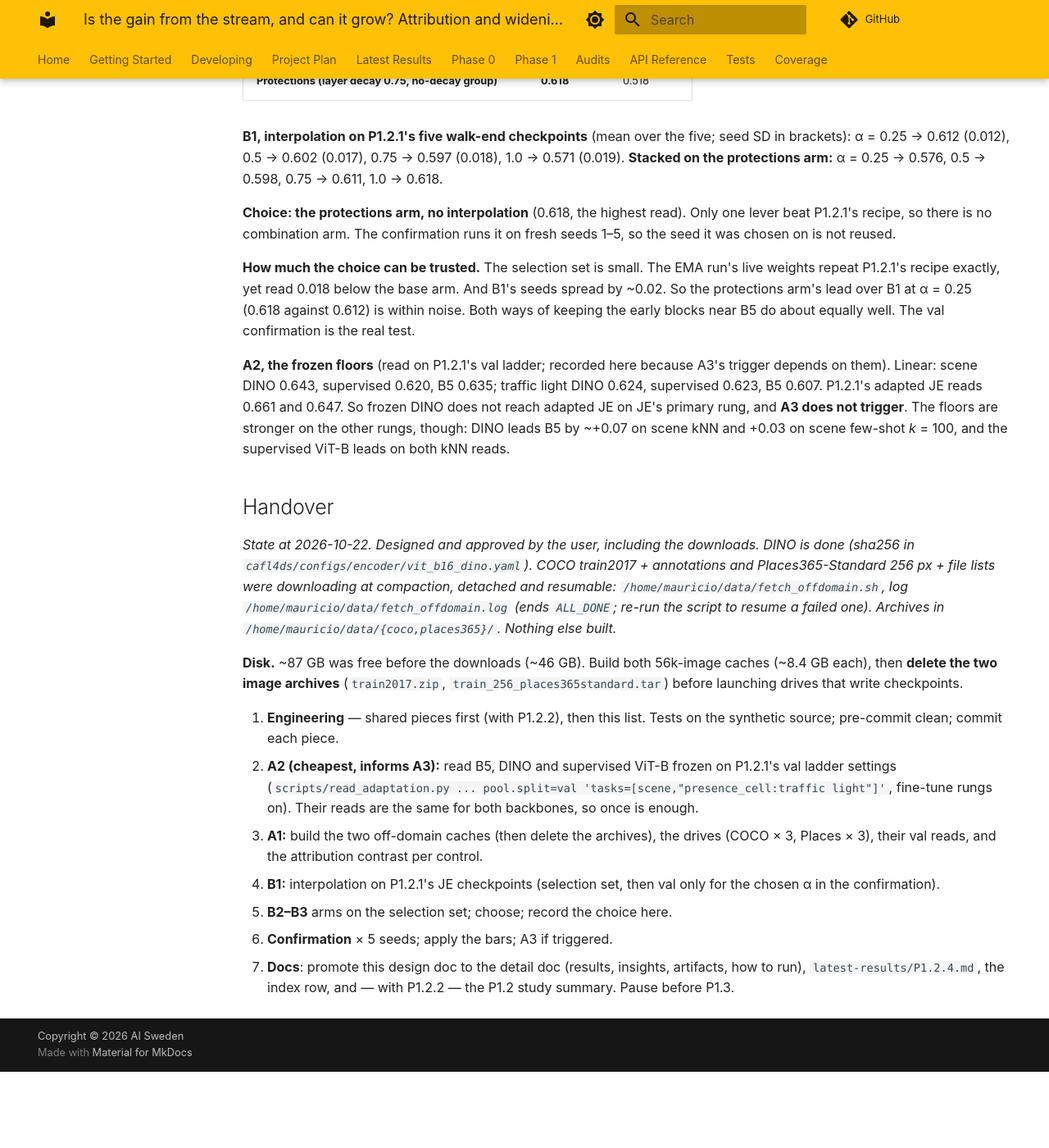
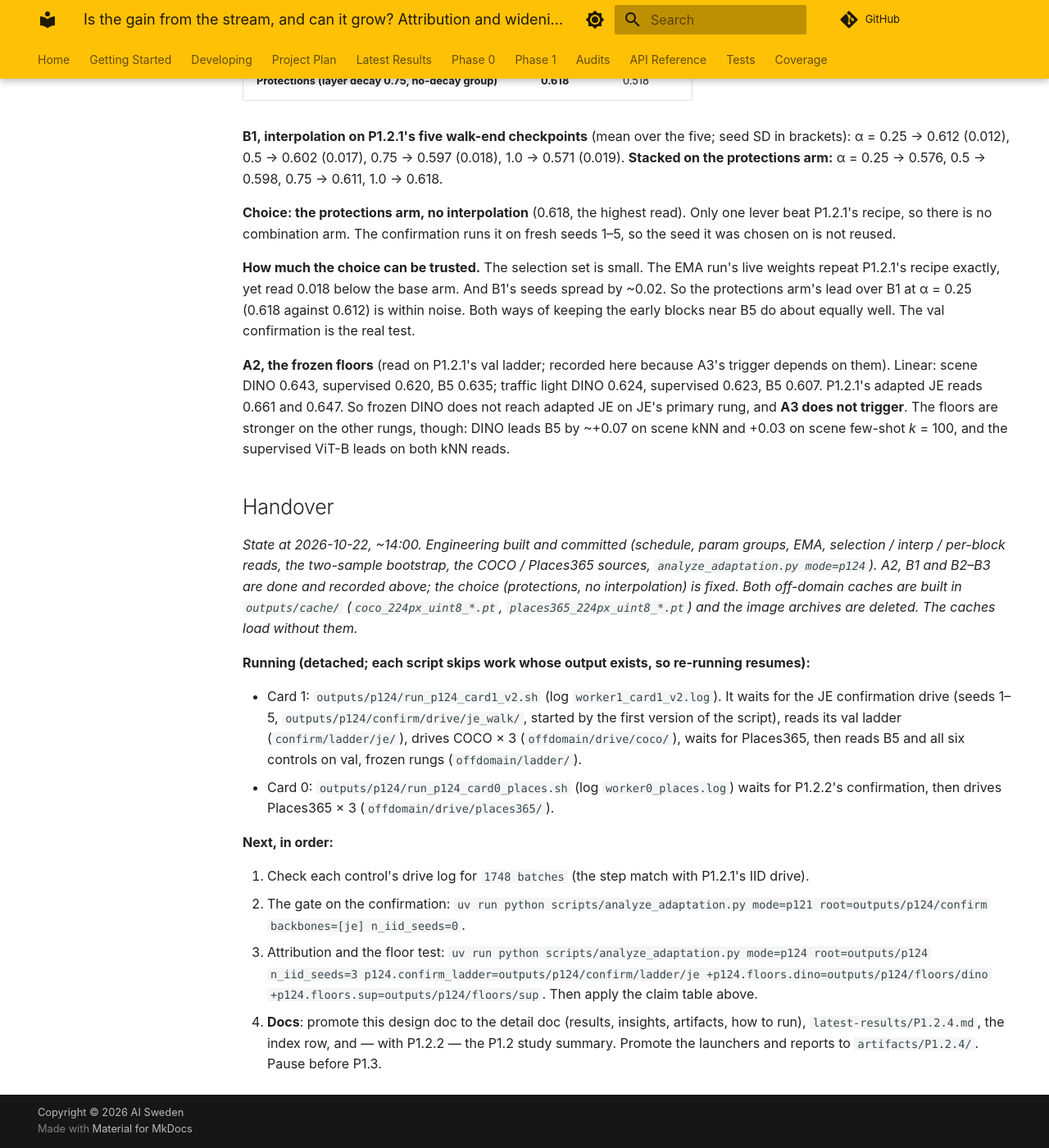
Before and after one commit to aidotse/cafl4ds, an MkDocs documentation site: the page built from docs/experiments/phase1/P1.2.4.md, in a window 1280 px wide and 1400 px high, scrolled down 5382 px. Shown: the whole window at 82% size. Built offline with MkDocs 1.6.1 and Material for MkDocs 9.7.7, drawn with Linux system fonts in a browser that asks for light colours; comment, search, counter and statistics services are not loaded; before the commit the page ends 6689 px from its top, so only the background shows below that.

Commit message:
docs: P1.2.2 / P1.2.4 handovers - confirmations and off-domain controls running
Co-Authored-By: Claude Opus 5.5 <noreply@anthropic.com>

```diff
--- a/docs/experiments/phase1/P1.2.4.md
+++ b/docs/experiments/phase1/P1.2.4.md
@@ -217,25 +217,29 @@ floors are stronger on the other rungs, though: DINO leads B5 by ~+0.07 on scene
 
 ## Handover
 
-*State at 2026-10-22. Designed and approved by the user, including the downloads. DINO is done (sha256 in
-`cafl4ds/configs/encoder/vit_b16_dino.yaml`). COCO train2017 + annotations and Places365-Standard 256 px + file lists
-were downloading at compaction, detached and resumable: `/home/mauricio/data/fetch_offdomain.sh`, log
-`/home/mauricio/data/fetch_offdomain.log` (ends `ALL_DONE`; re-run the script to resume a failed one). Archives in
-`/home/mauricio/data/{coco,places365}/`. Nothing else built.*
+*State at 2026-10-22, ~14:00. Engineering built and committed (schedule, param groups, EMA, selection / interp /
+per-block reads, the two-sample bootstrap, the COCO / Places365 sources, `analyze_adaptation.py mode=p124`). A2, B1 and
+B2–B3 are done and recorded above; the choice (protections, no interpolation) is fixed. Both off-domain caches are built
+in `outputs/cache/` (`coco_224px_uint8_*.pt`, `places365_224px_uint8_*.pt`) and the image archives are deleted. The
+caches load without them.*
 
-**Disk.** ~87 GB was free before the downloads (~46 GB). Build both 56k-image caches (~8.4 GB each), then **delete the
-two image archives** (`train2017.zip`, `train_256_places365standard.tar`) before launching drives that write
-checkpoints.
+**Running (detached; each script skips work whose output exists, so re-running resumes):**
 
-1. **Engineering** — shared pieces first (with P1.2.2), then this list. Tests on the synthetic source; pre-commit clean;
-    commit each piece.
-1. **A2 (cheapest, informs A3):** read B5, DINO and supervised ViT-B frozen on P1.2.1's val ladder settings
-    (`scripts/read_adaptation.py ... pool.split=val 'tasks=[scene,"presence_cell:traffic light"]'`, fine-tune rungs
-    on). Their reads are the same for both backbones, so once is enough.
-1. **A1:** build the two off-domain caches (then delete the archives), the drives (COCO × 3, Places × 3), their val
-    reads, and the attribution contrast per control.
-1. **B1:** interpolation on P1.2.1's JE checkpoints (selection set, then val only for the chosen α in the confirmation).
-1. **B2–B3** arms on the selection set; choose; record the choice here.
-1. **Confirmation** × 5 seeds; apply the bars; A3 if triggered.
+- Card 1: `outputs/p124/run_p124_card1_v2.sh` (log `worker1_card1_v2.log`). It waits for the JE confirmation drive
+    (seeds 1–5, `outputs/p124/confirm/drive/je_walk/`, started by the first version of the script), reads its val ladder
+    (`confirm/ladder/je/`), drives COCO × 3 (`offdomain/drive/coco/`), waits for Places365, then reads B5 and all six
+    controls on val, frozen rungs (`offdomain/ladder/`).
+- Card 0: `outputs/p124/run_p124_card0_places.sh` (log `worker0_places.log`) waits for P1.2.2's confirmation, then
+    drives Places365 × 3 (`offdomain/drive/places365/`).
+
+**Next, in order:**
+
+1. Check each control's drive log for `1748 batches` (the step match with P1.2.1's IID drive).
+1. The gate on the confirmation:
+    `uv run python scripts/analyze_adaptation.py mode=p121 root=outputs/p124/confirm backbones=[je] n_iid_seeds=0`.
+1. Attribution and the floor test:
+    `uv run python scripts/analyze_adaptation.py mode=p124 root=outputs/p124 n_iid_seeds=3  p124.confirm_ladder=outputs/p124/confirm/ladder/je +p124.floors.dino=outputs/p124/floors/dino  +p124.floors.sup=outputs/p124/floors/sup`.
+    Then apply the claim table above.
 1. **Docs**: promote this design doc to the detail doc (results, insights, artifacts, how to run),
-    `latest-results/P1.2.4.md`, the index row, and — with P1.2.2 — the P1.2 study summary. Pause before P1.3.
+    `latest-results/P1.2.4.md`, the index row, and — with P1.2.2 — the P1.2 study summary. Promote the launchers and
+    reports to `artifacts/P1.2.4/`. Pause before P1.3.
```
Also changed, not shown: docs/experiments/phase1/P1.2.2.md (+15 -12 lines).
